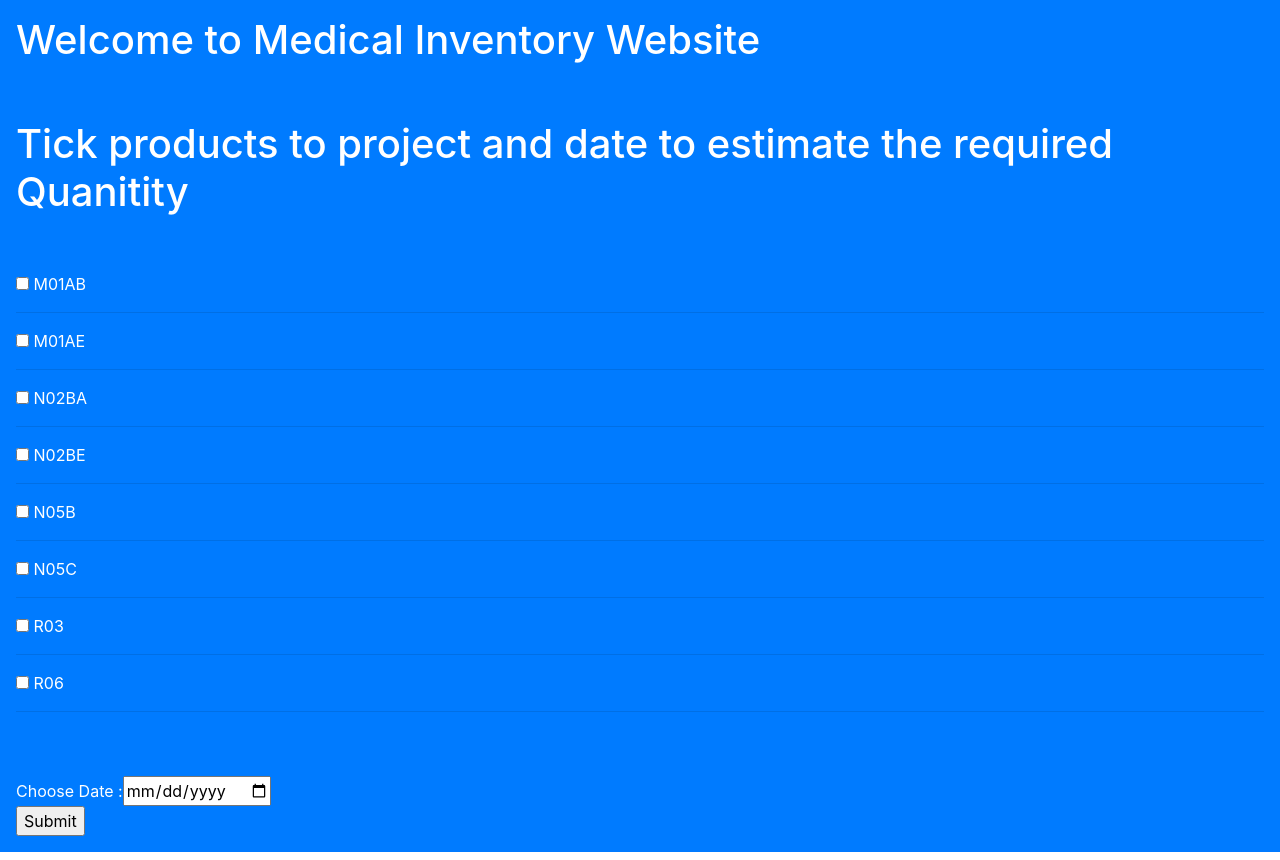
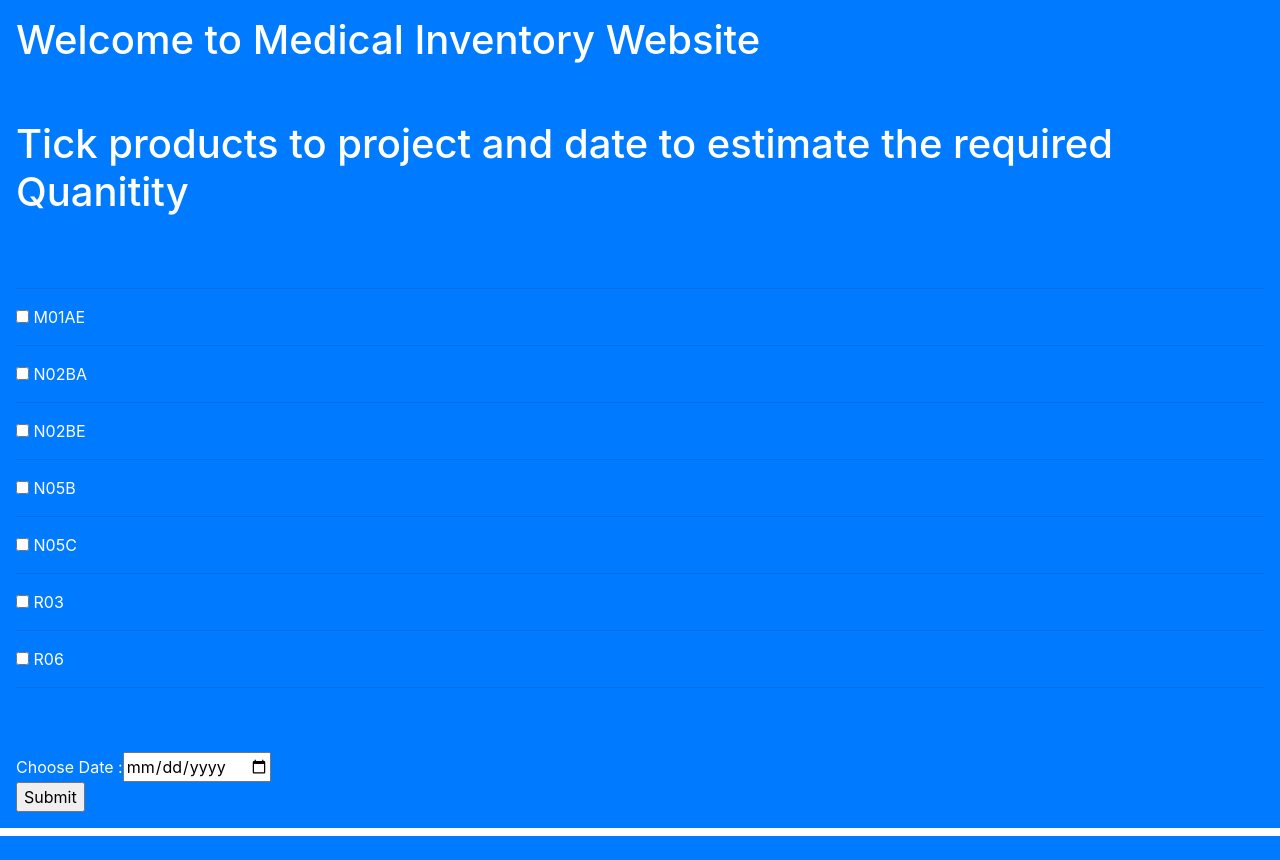
Before and after one commit to dataswamy/series2, a Flask app: page /multiple_products in a window 1280 px wide. After the commit the page ends 836 px from the top, so only its background shows below. Run offline with Flask 2, Linux system fonts and the light colour scheme; parts of the project's set-up code (start-up, migrations or seed data) failed here and were passed over.

Commit message:
if you have someth

```diff
--- a/app.py
+++ b/app.py
@@ -8,9 +8,9 @@
 
 pat = r"C:\Users\Sandeep\PycharmProjects\series1\data\pickle files"
 list_of_files = listdir(r"C:\Users\Sandeep\PycharmProjects\series1\data\pickle files")
-list_of_col = ["M01AB", "M01AE", "N02BA", "N02BE", "N05B", "N05C", "R03", "R06"]
+list_of_col = ["M01AE", "N02BA", "N02BE", "N05B", "N05C", "R03", "R06"]
 m = {}
-for i in range(8):
+for i in range(7):
     m[list_of_col[i]] = list_of_files[i]
 
 app = Flask(__name__)
@@ -48,7 +48,7 @@
 @app.route("/multiple_products", methods=['POST', 'GET'])
 def total():
     if request.method == "POST":
-        r1 = request.form.get("M01AB")
+        #r1 = request.form.get("M01AB")
         r2 = request.form.get("M01AE")
         r3 = request.form.get("N02BA")
         r4 = request.form.get("N02BE")
@@ -58,7 +58,7 @@
         r8 = request.form.get("R06")
         rd1 = request.form.get("rd1")
         products = {}
-        lista = [r1, r2, r3, r4, r5, r6, r7, r8]
+        lista = [r2, r3, r4, r5, r6, r7, r8]
         global count
         count = 0
         rd1 = datetime.strptime(rd1, "%Y-%m-%d")
--- a/templates/index.html
+++ b/templates/index.html
@@ -22,7 +22,7 @@
 <label for="medicine">Choose a Medicine:</label>
 
 <select name="Medicine" id="Medicine">
-  <option value="M01AB" name="M01AB">M01AB</option>
+  <!--<option value="M01AB" name="M01AB">M01AB</option>-->
   <option value="M01AE",name="M01AE">M01AE</option>
   <option value="N02BA",name="N02BA">N02BA</option>
   <option value="N02BE",name="N02BE">N02BE</option>
--- a/templates/index1.html
+++ b/templates/index1.html
@@ -17,7 +17,7 @@
 
 <br>
 <form name="med2" , method="POST">
-   <input type="checkbox" , name="M01AB" , value="M01AB"> M01AB
+  <!-- <input type="checkbox" , name="M01AB" , value="M01AB"> M01AB -->
  <hr>
   <input type="checkbox" , name="M01AE" , value="M01AE"> M01AE
  <hr>
```
